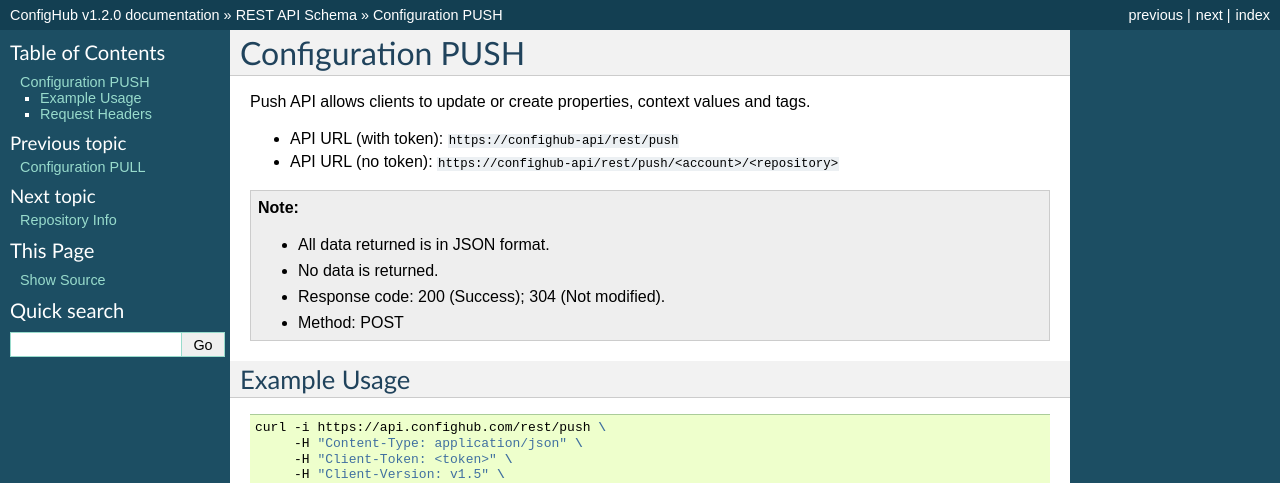
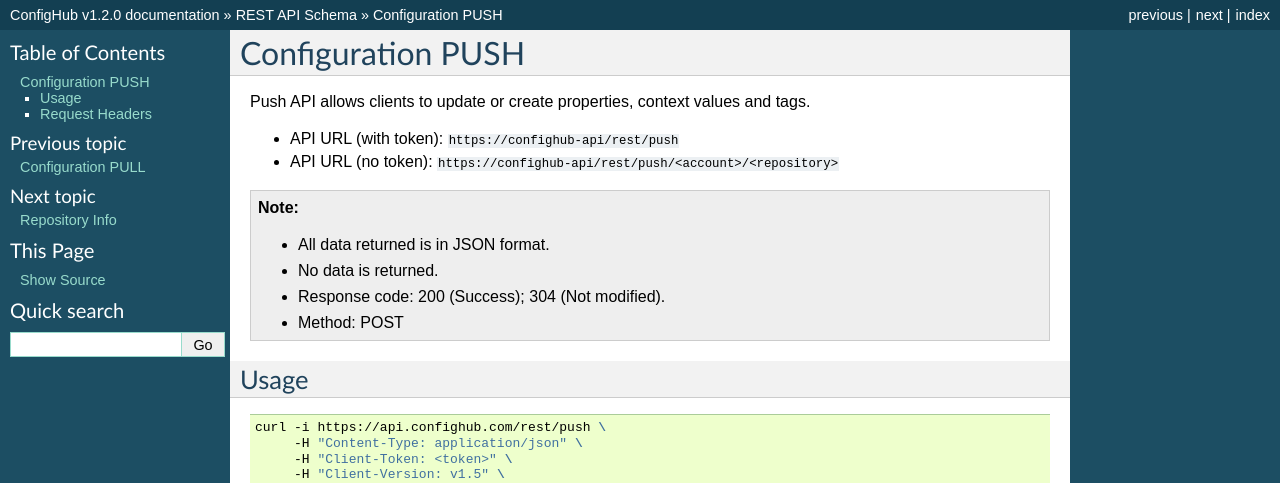
Before and after one commit to ConfigHubPub/Docs, a Sphinx documentation site: the page built from documentation/pages/schema/push.rst, in a window 1280 px wide. Shown: the top 483 px of the page. Built offline with Sphinx 7.4.7, drawn with Linux system fonts in a browser that asks for light colours.

```diff
--- a/documentation/pages/schema/all.rst
+++ b/documentation/pages/schema/all.rst
@@ -12,8 +12,8 @@ Use this API to get full details of settings for all defined repositories.
    - All parameters are passed through HTTP header fields.
    - Method: GET
 
-Example Usage
-~~~~~~~~~~~~~
+Usage
+-----
 
 .. code-block:: bash
 
@@ -70,7 +70,7 @@ Example Usage
 
 
 Request Headers
-~~~~~~~~~~~~~~~
+---------------
 
 *Client-Version*
 
--- a/documentation/pages/schema/info.rst
+++ b/documentation/pages/schema/info.rst
@@ -16,8 +16,8 @@ configuration files, and context definition.
    - All parameters are passed through HTTP header fields.
    - Method: GET
 
-Example Usage
-~~~~~~~~~~~~~
+Usage
+-----
 
 .. code-block:: bash
 
@@ -60,7 +60,7 @@ Example Usage
 
 
 Request Headers
-~~~~~~~~~~~~~~~
+---------------
 
 *Client-Token*
 
--- a/documentation/pages/schema/pull.rst
+++ b/documentation/pages/schema/pull.rst
@@ -16,8 +16,8 @@ The JSON response may contain key-value pairs, as well as resolved files (as per
    - Method: GET
 
 
-Example Usage
-~~~~~~~~~~~~~
+Usage
+-----
 
 .. code-block:: bash
 
@@ -63,7 +63,7 @@ Example Usage
 
 
 Request Headers
-~~~~~~~~~~~~~~~
+---------------
 
 *Client-Token*
 
--- a/documentation/pages/schema/push.rst
+++ b/documentation/pages/schema/push.rst
@@ -13,8 +13,8 @@ Push API allows clients to update or create properties, context values and tags.
    - Response code: 200 (Success); 304 (Not modified).
    - Method: POST
 
-Example Usage
-~~~~~~~~~~~~~
+Usage
+-----
 
 .. code-block:: bash
 
@@ -68,7 +68,7 @@ Example Usage
 
 
 Request Headers
-~~~~~~~~~~~~~~~
+---------------
 
 *Content-Type*  **Required**
 
```
Also changed, not shown: documentation/pages/schema/system.rst (+12 -9 lines).
